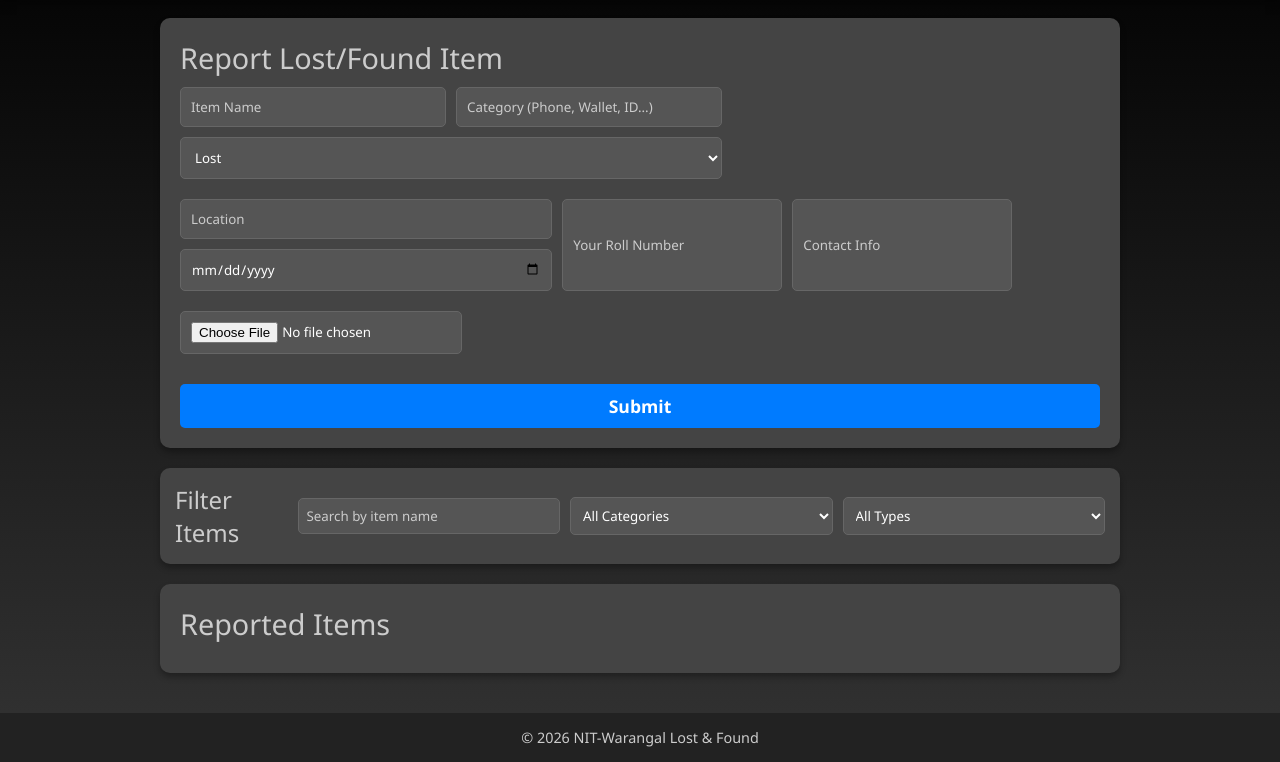
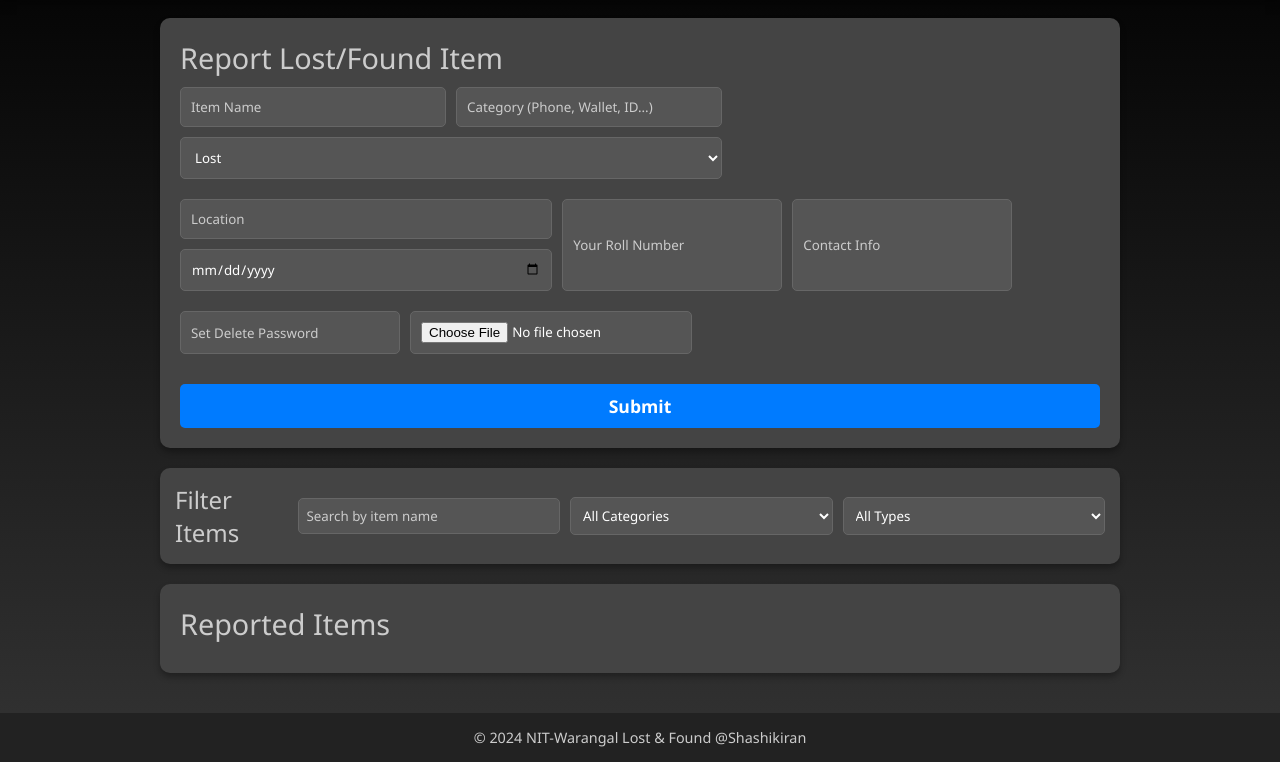
Before and after one commit to bs23mab0a25-star/NIT-Warangal-Lost-Found, a plain HTML site: page index.html in a window 1280 px wide. Shown: the part 97-859 px from the top of the page. Drawn offline with Linux system fonts and the light colour scheme.

Commit message:
Update index.html

```diff
--- a/index.html
+++ b/index.html
@@ -38,7 +38,12 @@
       <input type="text" id="contactInfo" placeholder="Contact Info" required>
     </div>
 
-    <!-- Row 4: Image Upload -->
+    <!-- Row 4: Delete Password -->
+    <div class="form-row">
+      <input type="password" id="deletePassword" placeholder="Set Delete Password" required>
+    </div>
+
+    <!-- Row 5: Image Upload -->
     <div class="form-row">
       <input type="file" id="imageUpload" accept="image/*">
     </div>
@@ -70,7 +75,7 @@
   </main>
 
   <footer>
-    <p>&copy; 2026 NIT-Warangal Lost & Found</p>
+    <p>&copy; 2024 NIT-Warangal Lost & Found @Shashikiran</p>
   </footer>
 
   <script src="script.js"></script>
```
